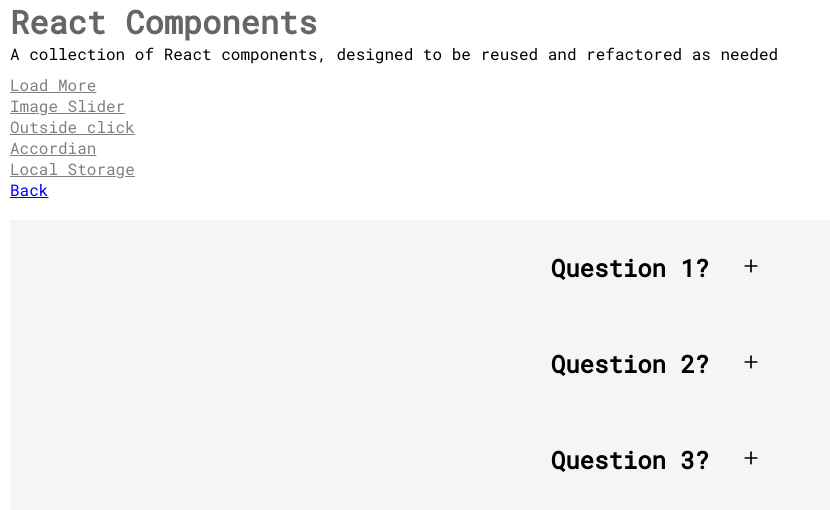
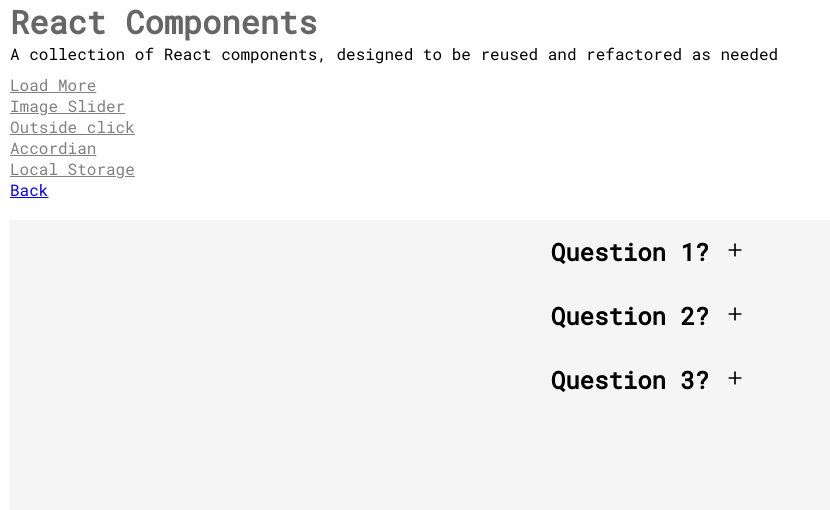
Before and after one commit to ChrisCooper0/react-components, a React (Create React App) app: page /accordian in a window 1280 px wide. Shown: the top 510 px of the page, without its empty margins (0-830 px from the left). Built offline with nearby package versions, Linux system fonts and the light colour scheme.

Commit message:
update styles

```diff
--- a/src/components/Accordian/Accordian.js
+++ b/src/components/Accordian/Accordian.js
@@ -25,7 +25,7 @@ const Wrap = styled.div`
   cursor: pointer;
 
   h1 {
-    padding: 2rem;
+    padding: 1rem;
     font-size: 1.5rem;
 
     span {
@@ -38,7 +38,7 @@ const Dropdown = styled.div`
   display: flex;
   justify-content: center;
   align-items: center;
-  height: 50px;
+  height: 20px;
   width: 100%;
   p {
     font-size: 1.25rem;
```
